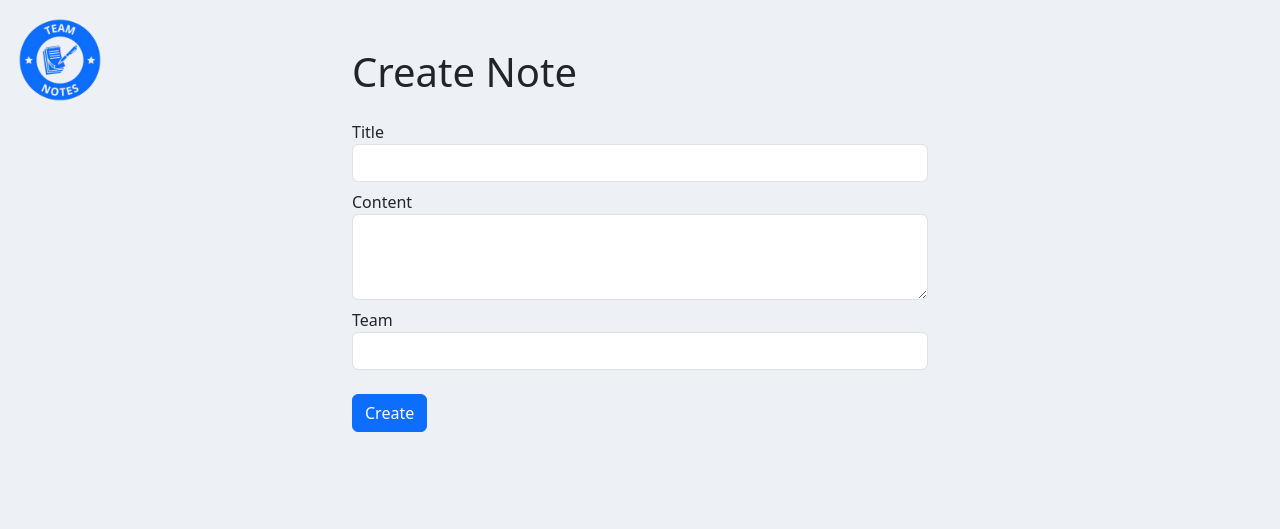
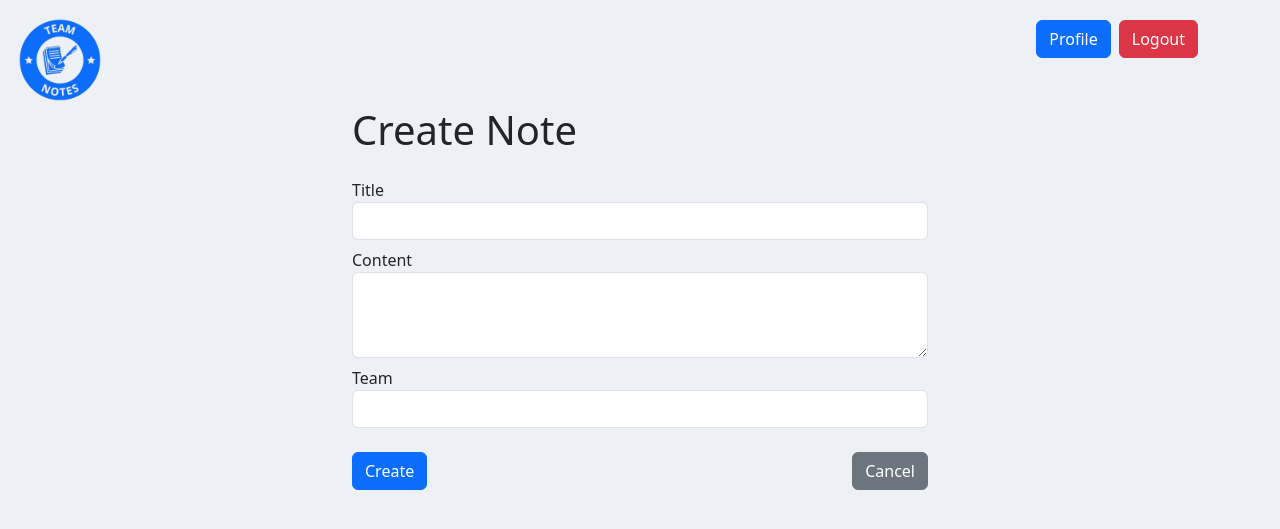
Before and after one commit to jualeomad/teamnotes, a Django app: page /create_note/ in a window 1280 px wide. Shown: the top 529 px of the page. Run offline with Django 5.2, Linux system fonts and the light colour scheme; the visitor is signed in with stand-in values (Sample User, id 1); parts of the project's set-up code (start-up, migrations or seed data) failed here and were passed over; some libraries are stand-ins or nearby versions.

Commit message:
fix: faltaban botones

```diff
--- a/main/templates/create_note.html
+++ b/main/templates/create_note.html
@@ -16,6 +16,12 @@
 <body>
     <div class="logo-container">
         <img src="{% static 'images/logo.png' %}" alt="TeamNotes Logo" class="logo">
+    </div>
+    <div class="container">
+        <div class="w-100 d-flex justify-content-end mb-3">
+            <a class="btn btn-primary me-2" href="{% url 'profile' %}">Profile</a>
+            <a class="btn btn-danger" href="{% url 'logout' %}">Logout</a>
+        </div>
     </div>
     <div class="container custom-container">
     <h1 class="mt-5 mb-4">Create Note</h1>
@@ -39,7 +45,10 @@
             <label for="team">Team</label>
             <input type="text" class="form-control" name="team">
         </div>
-        <button type="submit" class="btn btn-primary mt-3">Create</button>
+        <div class="d-flex justify-content-between">
+            <button type="submit" class="btn btn-primary mt-3">Create</button>
+            <a href="{% url 'main:dashboard' %}" class="btn btn-secondary mt-3">Cancel</a>
+        </div>
     </form>
 </div>
 </body>
```
Also changed, not shown: main/templates/edit_note.html (+10 -1 lines), main/templates/registration/profile.html (+10 -1 lines).
